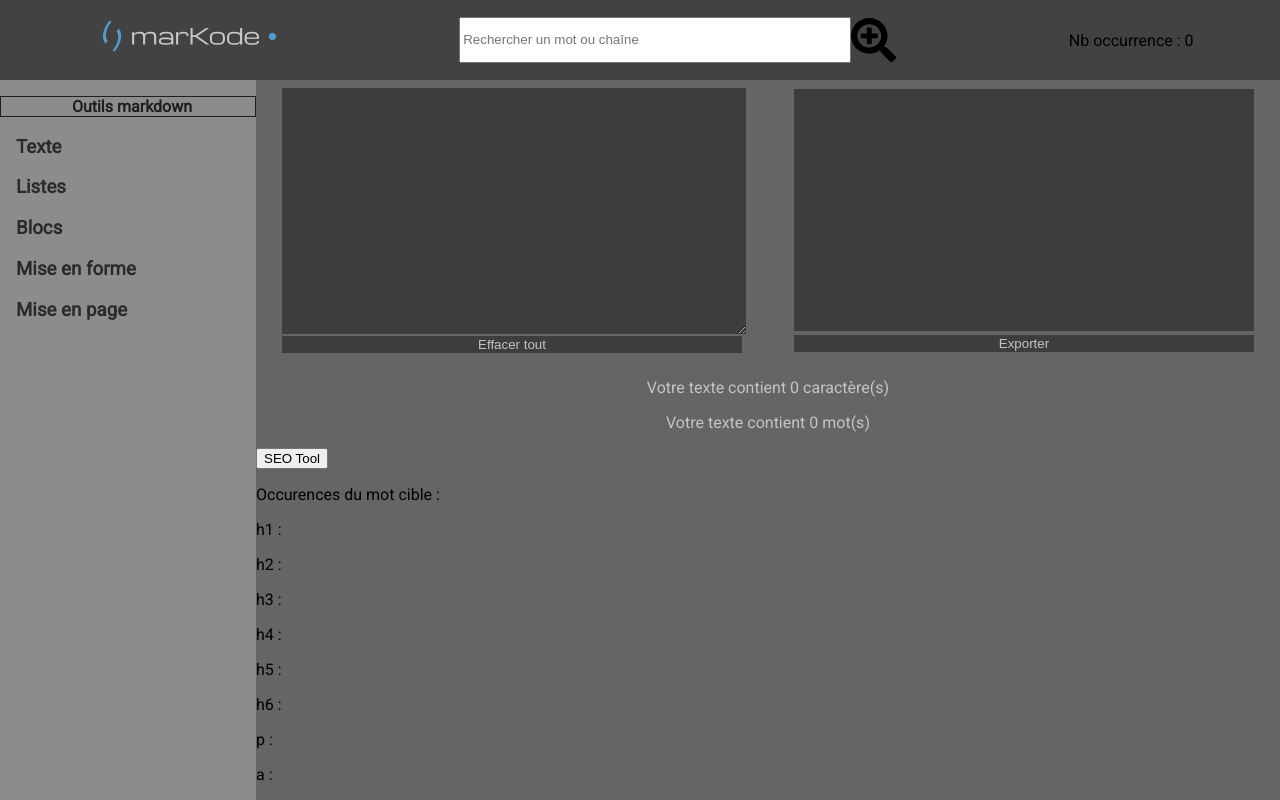
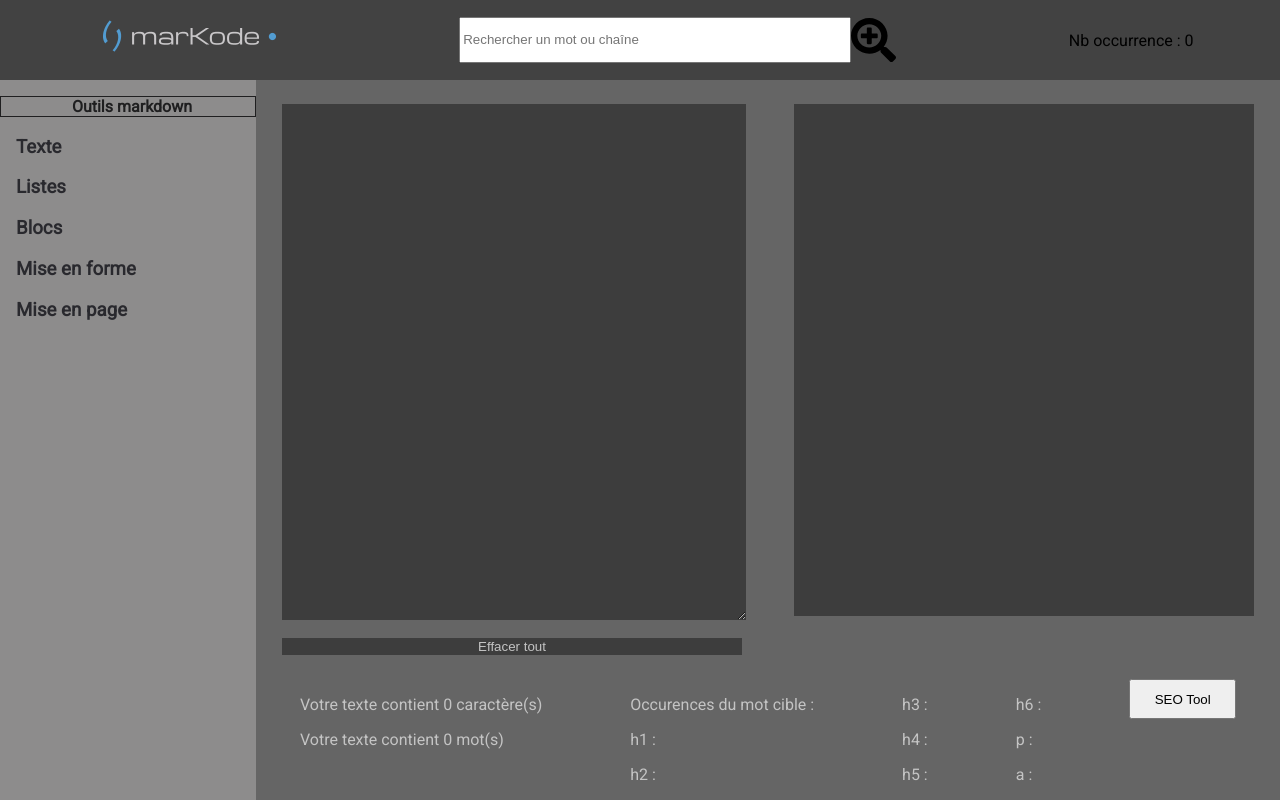
Before and after one commit to XeniaR1S/markode, a React (Create React App) app in the folder markode/: page / in a window 1280 px wide. Built offline with nearby package versions, Linux system fonts and the light colour scheme.

Commit message:
re-adapt box model for seo Tool

```diff
--- a/markode/src/App.css
+++ b/markode/src/App.css
@@ -112,11 +112,13 @@ body {
   color: #c4c4c4;
   border: none;
 }
-.footer {
+.editorButtonsTwo {
+  visibility: hidden;
+}
+#footer {
   display: flex;
   flex-direction: row;
   justify-content: space-around;
-  height: 15%;
 }
 .counters {
   display: flex;
@@ -184,6 +186,12 @@ body {
 
 /* ---------- BEGIN Footer.jsx --------- */
 .all-counters{
-  text-align: center;
   color: rgb(196, 196, 196)
 }
+.counterText{
+  color: rgb(196, 196, 196);
+}
+.seoButton{
+  width: 8em;
+  height: 3em;
+}
--- a/markode/src/components/Footer.jsx
+++ b/markode/src/components/Footer.jsx
@@ -5,16 +5,22 @@ function Footer(props) {
       return (
         <div id="footer">
           < Counter numChar={props.numChar} countWord={props.countWord}/>
-          <button onClick={props.seoTool}>SEO Tool</button>
-          <p>Occurences du mot cible :</p>
-          <p>h1 : {props.seoRes[0]}</p>
-          <p>h2 : {props.seoRes[1]}</p>
-          <p>h3 : {props.seoRes[2]}</p>
-          <p>h4 : {props.seoRes[3]}</p>
-          <p>h5 : {props.seoRes[4]}</p>
-          <p>h6 : {props.seoRes[5]}</p>
-          <p>p : {props.seoRes[7]}</p>
-          <p>a : {props.seoRes[6]}</p>
+          <div className="colOne">
+            <p className="counterText">Occurences du mot cible :</p>
+            <p className="counterText">h1 : {props.seoRes[0]}</p>
+            <p className="counterText">h2 : {props.seoRes[1]}</p>
+          </div>
+          <div>
+            <p className="counterText">h3 : {props.seoRes[2]}</p>
+            <p className="counterText">h4 : {props.seoRes[3]}</p>
+            <p className="counterText">h5 : {props.seoRes[4]}</p>
+          </div>
+          <div>
+            <p className="counterText">h6 : {props.seoRes[5]}</p>
+            <p className="counterText">p : {props.seoRes[7]}</p>
+            <p className="counterText">a : {props.seoRes[6]}</p>
+          </div>
+          <button className="seoButton" onClick={props.seoTool}>SEO Tool</button>
         </div>
       );
   }
--- a/markode/src/components/Main.js
+++ b/markode/src/components/Main.js
@@ -125,7 +125,7 @@ class Main extends React.Component {
                                 searchWords={[this.state.input]}
                                 textToHighlight={this.state.text}
                                 />
-                                <button className="editorButtons">Exporter</button>
+                                <button className="editorButtonsTwo">Exporter</button>
                             </div>
                         </div>
                         <Footer
```
